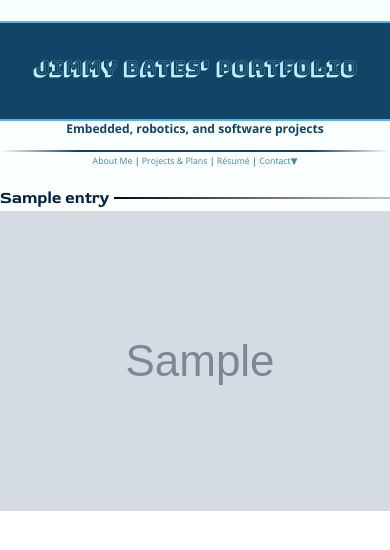
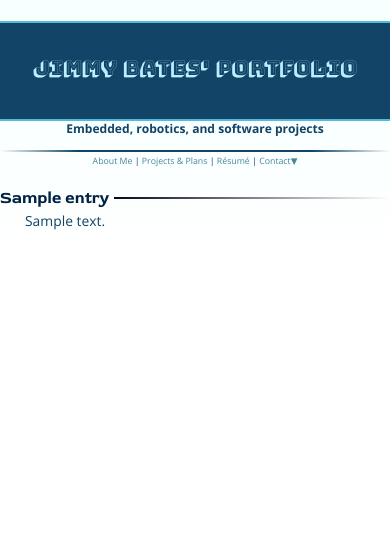
Before and after one commit to jbates35/portwebsite, a Python web app: template about/templates/about.html in a window 390 px wide. Shown: the top 550 px of the page. Run offline with Jinja, Linux system fonts and the light colour scheme; the template is opened without the code that fills it: most values are stand-ins (such as "Sample title", 1, 10 or a date in 2020); grey boxes marked "Sample" are stand-in pictures.

Commit message:
about page works well on phones now

```diff
--- a/about/static/css/about.css
+++ b/about/static/css/about.css
@@ -48,11 +48,11 @@
 }
 
 .section-div.left .section-image-div {
-  justify-content: flex-end;
+  justify-content: end;
 }
 
 .section-div.right .section-image-div {
-  justify-content: flex-start;
+  justify-content: start;
 }
 
 .section-title-div {
@@ -80,6 +80,7 @@
 .section-content-div {
   display: block;
   grid-area: d;
+  min-width: 250px;
 }
 
 .section-div.left .section-content-div {
@@ -106,6 +107,67 @@
 }
 
 .entry-image {
-  max-width: 400px;
-  max-height: 400px;
+  max-width: 100%;
+  max-height: 100%;
 }
+
+/* Take care of when windows are resized */
+@media only screen and (max-width: 800px) {
+  .entry-frame-container {
+    position: relative;
+    width: 100%;
+    padding-top: 56.25%;
+  }
+
+  .entry-frame {
+    position: absolute;
+    width: 100%;
+    height: 100%;
+    top: 0;
+    left: 0;
+  }
+
+  .section-div.left {
+    grid-template-areas:
+      "b c c"
+      "a a d";
+    grid-template-columns: min-content 1fr 1fr;
+  }
+
+  .section-div.right {
+    grid-template-areas:
+      "b c c"
+      "d d a";
+    grid-template-columns: min-content 1fr 60%;
+  }
+}
+
+@media only screen and (max-width: 600px) {
+  .section-div.left {
+    grid-template-areas:
+      "b c"
+      "d d"
+      "a a";
+    grid-template-columns: min-content 1fr;
+  }
+
+  .section-div.right {
+    grid-template-areas:
+      "b c"
+      "d d"
+      "a a";
+    grid-template-columns: min-content 1fr;
+  }
+
+  .entry-image-container {
+    display: none;
+  }
+
+  .section-div.left .section-image-div {
+    justify-content: center;
+  }
+
+  .section-div.right .section-image-div {
+    justify-content: center;
+  }
+}
--- a/about/templates/about.html
+++ b/about/templates/about.html
@@ -21,10 +21,12 @@
                                     allowfullscreen></iframe>
                         </div>
                     {% else %}
-                        <img class="entry-image"
-                             src="{{ url_for('about.static', filename='img/' + entry.image_source) }}"
-                             alt="image"
-                             class="section-image" />
+                        <div class="entry-image-container">
+                            <img class="entry-image"
+                                 src="{{ url_for('about.static', filename='img/' + entry.image_source) }}"
+                                 alt="image"
+                                 class="section-image" />
+                        </div>
                     {% endif %}
                 </div>
                 <div class="section-title-div">{{ entry.section_title }}</div>
```
